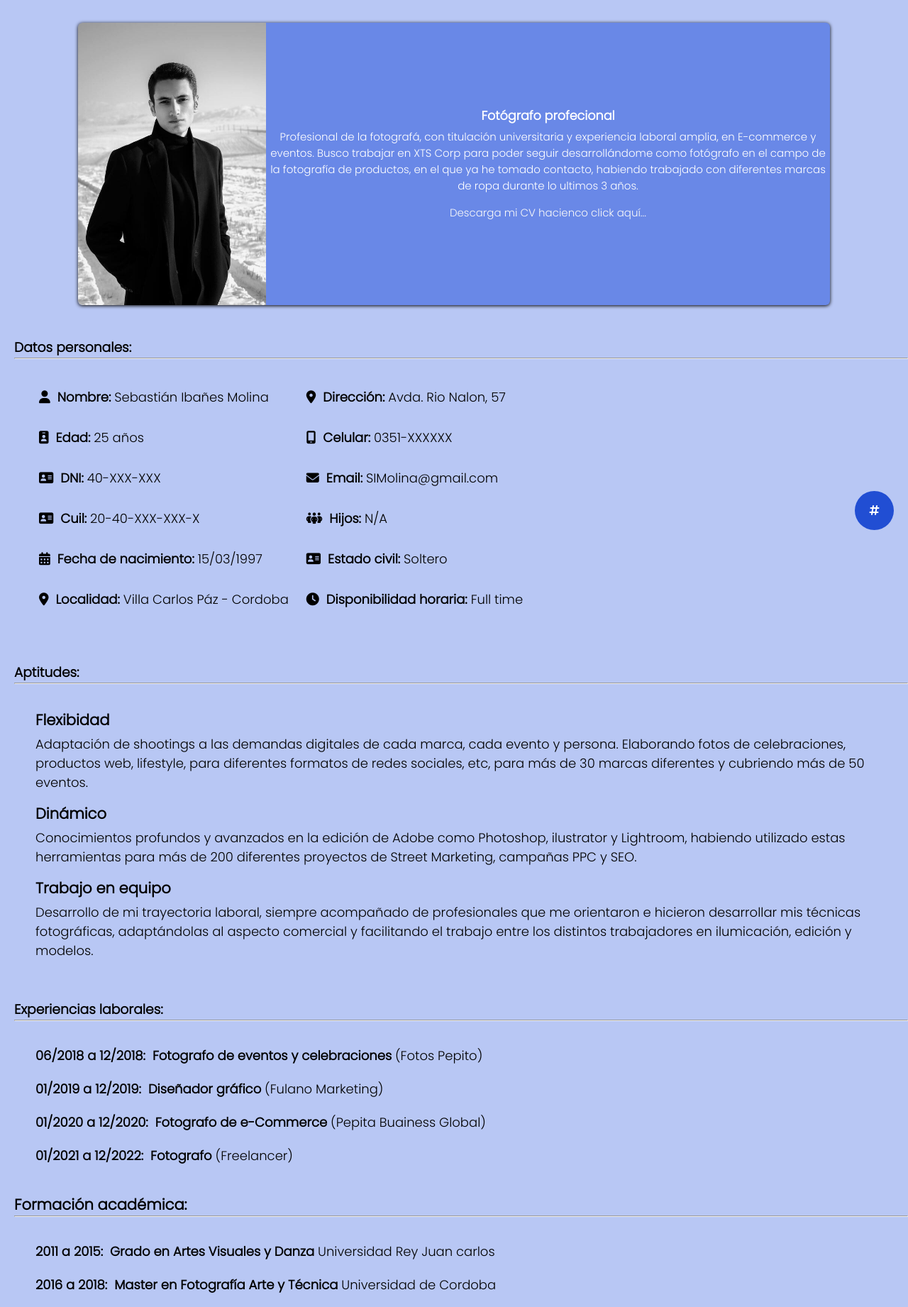
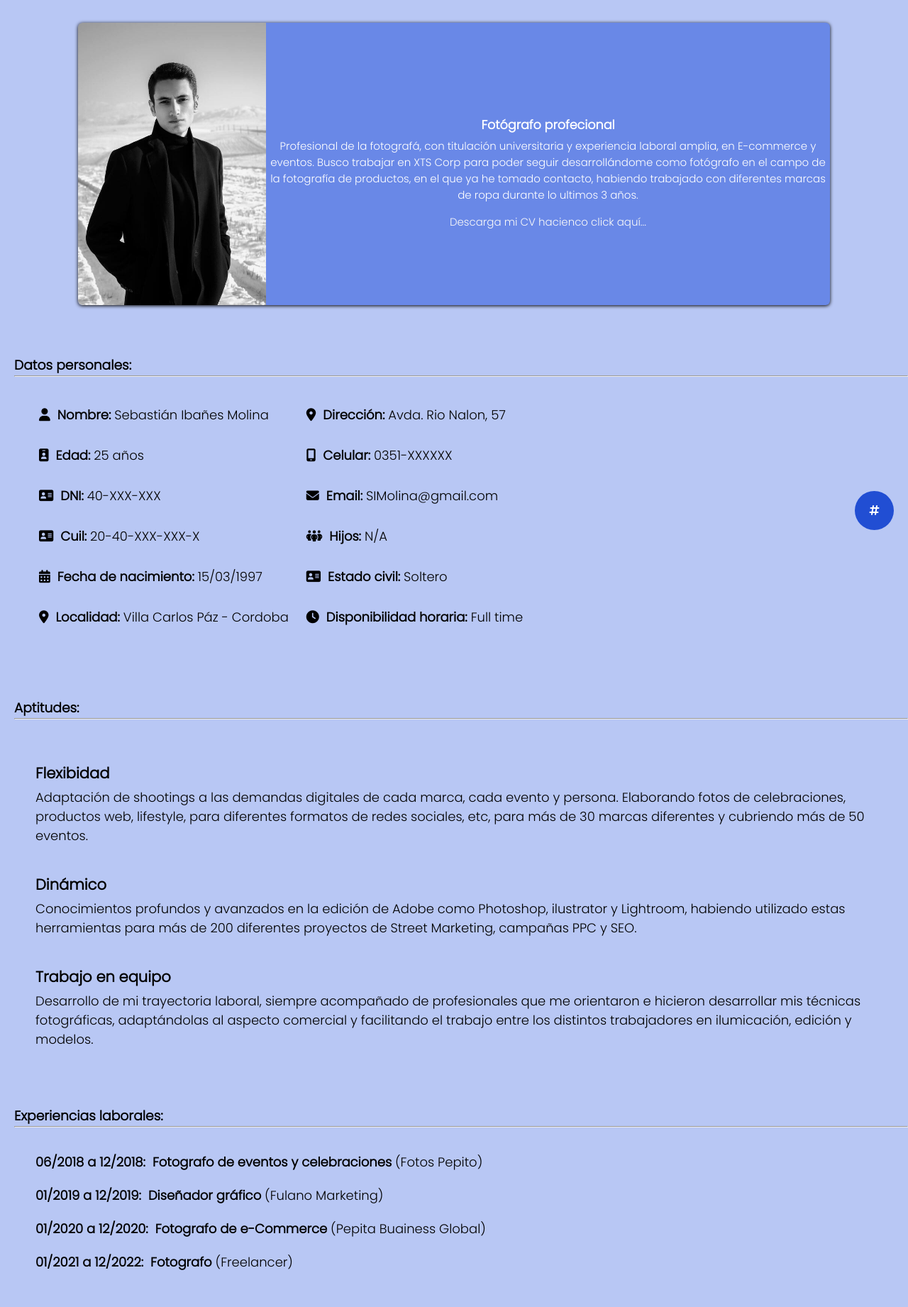
Before and after one commit to AugustoGarcia22/FinalProyect, a plain HTML site: page index.html in a window 1280 px wide. Shown: the part 48-1890 px from the top of the page at 71% size. Drawn offline with Linux system fonts and the light colour scheme.

Commit message:
Update style.css

```diff
--- a/style.css
+++ b/style.css
@@ -185,6 +185,10 @@ body {
 
 }
 
+.inicio h3{
+    margin-top: 25px;
+}
+
 .container {
     width: 100%;
     display: flex;
@@ -233,6 +237,10 @@ body {
     margin-left: 20px;
 }
 
+.perfil h3{
+    margin-top: 25px;
+}
+
 .info {
     display: flex;
     padding: 5px 5px;
@@ -259,6 +267,10 @@ body {
     margin-left: 20px;
 }
 
+.aptitudes h3{
+    margin-top: 25px;
+}
+
 .hr2{
     margin-bottom: 30px;
 }
@@ -276,6 +288,10 @@ body {
 .experienciaslaborales{
     padding-top: 25px;
     margin-left: 20px;
+}
+
+.experienciaslaborales h3{
+    margin-top: 25px;
 }
 
 .hr3 {
@@ -303,6 +319,10 @@ body {
     padding-top: 25px;
     margin-left: 20px;
     font-size: 18px;
+}
+
+.formación h3{
+    margin-top: 25px;
 }
 
 .form{
@@ -507,6 +527,10 @@ body {
     margin-left: 20px;
 }
 
+.contacto h3{
+    margin-top: 25px;
+}
+
 .hrcontacto{
     margin-bottom: 20px;
 }
```
